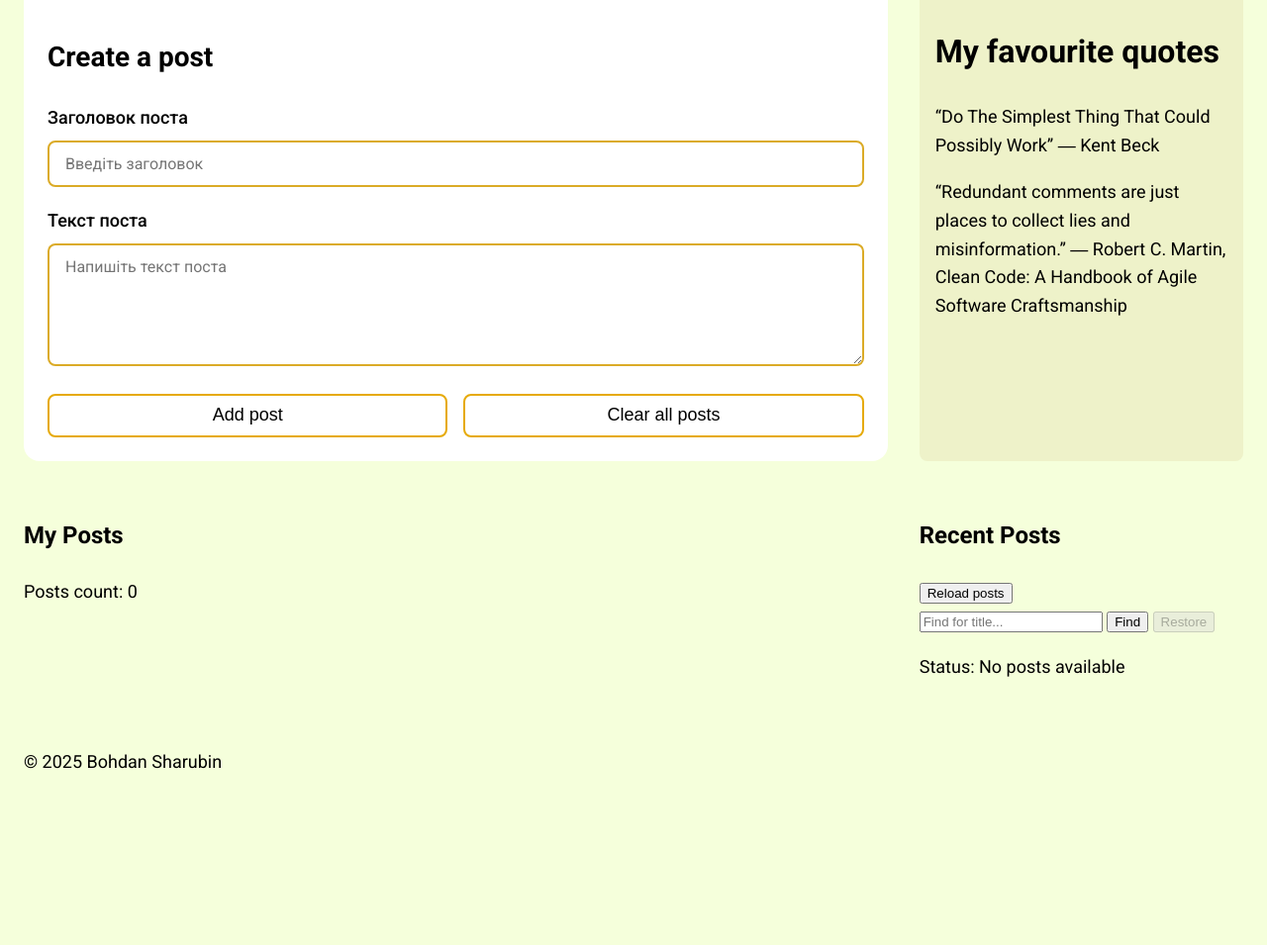
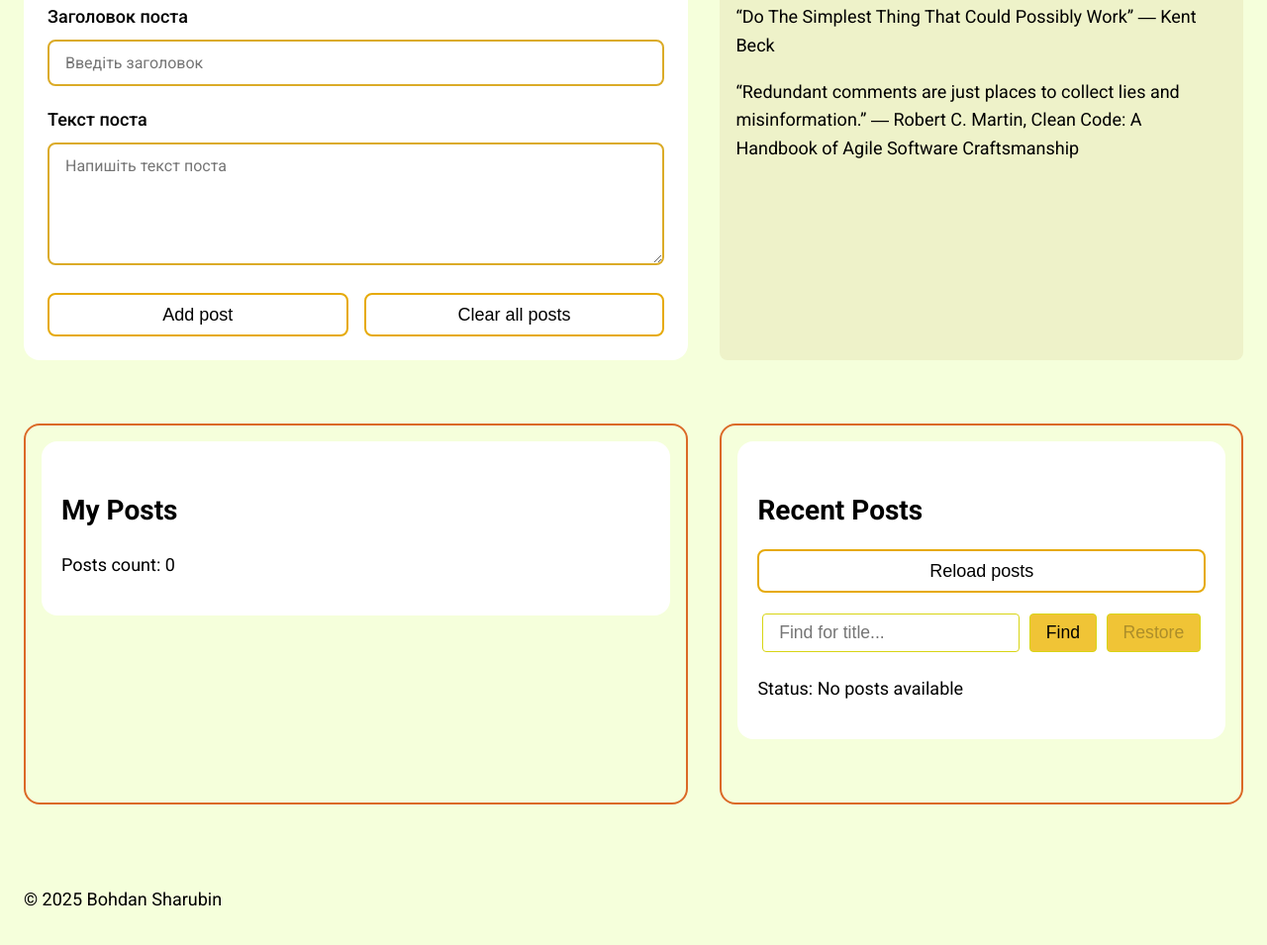
Before and after one commit to BohdanSharubin/web-technologies, a website: page index.html in a window 1280 px wide. Shown: the part 1021-1976 px from the top of the page at 99% size. Before the commit the page ends 1848 px from the top, so only its background shows below. Drawn offline with Linux system fonts and the light colour scheme.

Commit message:
Styling section for recent posts

```diff
--- a/styles/style.css
+++ b/styles/style.css
@@ -48,7 +48,7 @@ p {
 #hobbies,
 #quotes {
   padding: 1rem;
-  border-radius: 0.5rem;
+  border-radius: 1rem;
 }
 
 #logo {
@@ -230,7 +230,8 @@ a {
   gap: 1rem;
 }
 
-.form-actions button {
+.form-actions button,
+#reloadPosts {
   flex: 1 1 12rem;
   margin-top: 0.5rem;
   padding: 0.6rem;
@@ -242,7 +243,8 @@ a {
   cursor: pointer;
 }
 
-#addBtn:hover {
+#addBtn:hover,
+#reloadPosts:hover {
   background-color: rgb(156, 219, 39);
 }
 
@@ -251,37 +253,40 @@ a {
 }
 
 .form-actions button:active {
-     box-shadow: 0 5px #666;
-    transform: translateY(0.5rem);
+  box-shadow: 0 5px #666;
+  transform: translateY(0.5rem);
 }
 
 .form-actions button:hover {
-    box-shadow:0 0.75rem 1.25rem 0 rgba(0,0,0,0.6)
+  box-shadow: 0 0.75rem 1.25rem 0 rgba(0, 0, 0, 0.6)
 }
 
-/* Posts */
+/* Posts container */
 
-#postsContainer {
+.postsContainer {
   margin-block: 2rem;
+  border: 2px solid rgb(219, 105, 39);
+  border-radius: 1rem;
+  padding: 1rem;
 }
 
-#postsContainer header {
+.postsContainer header {
   padding: 1.25rem;
   background-color: #ffffff;
   border-radius: 1rem;
   margin-bottom: 3rem;
 }
 
-#postsContainer h3 {
+.postsContainer h3 {
   font-size: clamp(1.25rem, 2vw + 0.5rem, 1.75rem);
   margin-bottom: 0.5rem;
 }
 
-#postsContainer p {
+.postsContainer p {
   margin-bottom: 1rem;
 }
 
-#posts {
+.container {
   display: flex;
   flex-direction: column;
   gap: 1.25rem;
@@ -308,3 +313,39 @@ a {
 .post time {
   color: #555;
 }
+
+.btn {
+  background-color: #f0c436;
+}
+
+#searchPostBtn,
+#searchPostByTitle,
+#restoreSearch {
+  font-size: clamp(0.95rem, 1vw + 0.4rem, 1.1rem);
+  ;
+  margin: 0.3rem;
+  padding: 0.5rem 1rem;
+  border: 1px solid rgb(216, 213, 21);
+  border-radius: 0.25rem;
+  cursor: pointer;
+}
+
+#searchPostByTitle:focus {
+  outline: none;
+  border-color: rgb(156, 219, 39);
+}
+
+#reloadPosts {
+  width: 100%;
+}
+
+#reloadPosts:active {
+  box-shadow: 0 5px #666;
+  transform: translateY(0.5rem);
+}
+
+#search-control {
+  padding-top: 1rem;
+  display: flex;
+  align-items: center;
+}
```
